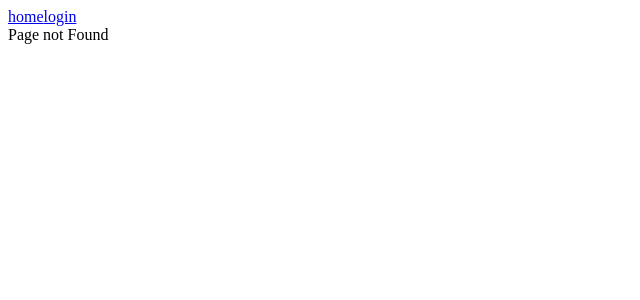
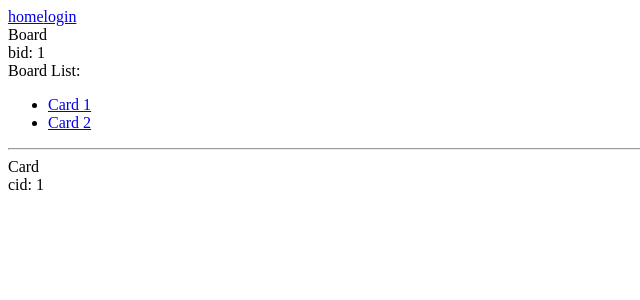
Before and after one commit to sundlee/vue-trello, a Vue app: page /b/1/c/1 in a window 1280 px wide. Before the commit this address had no page. Shown: the top 300 px of the page, without its empty margins (0-640 px from the left). Built offline with nearby package versions, Linux system fonts and the light colour scheme; the HTML template or start-up script is replaced by a standard one.

Commit message:
중첩 라우트

```diff
--- a/src/components/Board.vue
+++ b/src/components/Board.vue
@@ -2,6 +2,19 @@
   <div>
     Board
     <div>bid: {{ bid }}</div>
+    <div>
+      Board List:
+      <ul>
+        <li>
+          <router-link :to="`/b/${bid}/c/1`">Card 1</router-link>
+        </li>
+        <li>
+          <router-link :to="`/b/${bid}/c/2`">Card 2</router-link>
+        </li>
+      </ul>
+    </div>
+    <hr />
+    <router-view></router-view>
   </div>
 </template>
 
--- /dev/null
+++ b/src/components/Card.vue
@@ -0,0 +1,27 @@
+<template>
+  <div>
+    Card
+    <div>cid: {{ cid }}</div>
+  </div>
+</template>
+
+<script>
+export default {
+	data() {
+		return {
+			cid: 0,
+		};
+	},
+	watch: {
+		$route() {
+			this.cid = this.$route.params.cid;
+		},
+	},
+	created() {
+		this.cid = this.$route.params.cid;
+	},
+};
+</script>
+
+<style>
+</style>
```
Also changed, not shown: src/router/index.js (+6 -1 lines).
